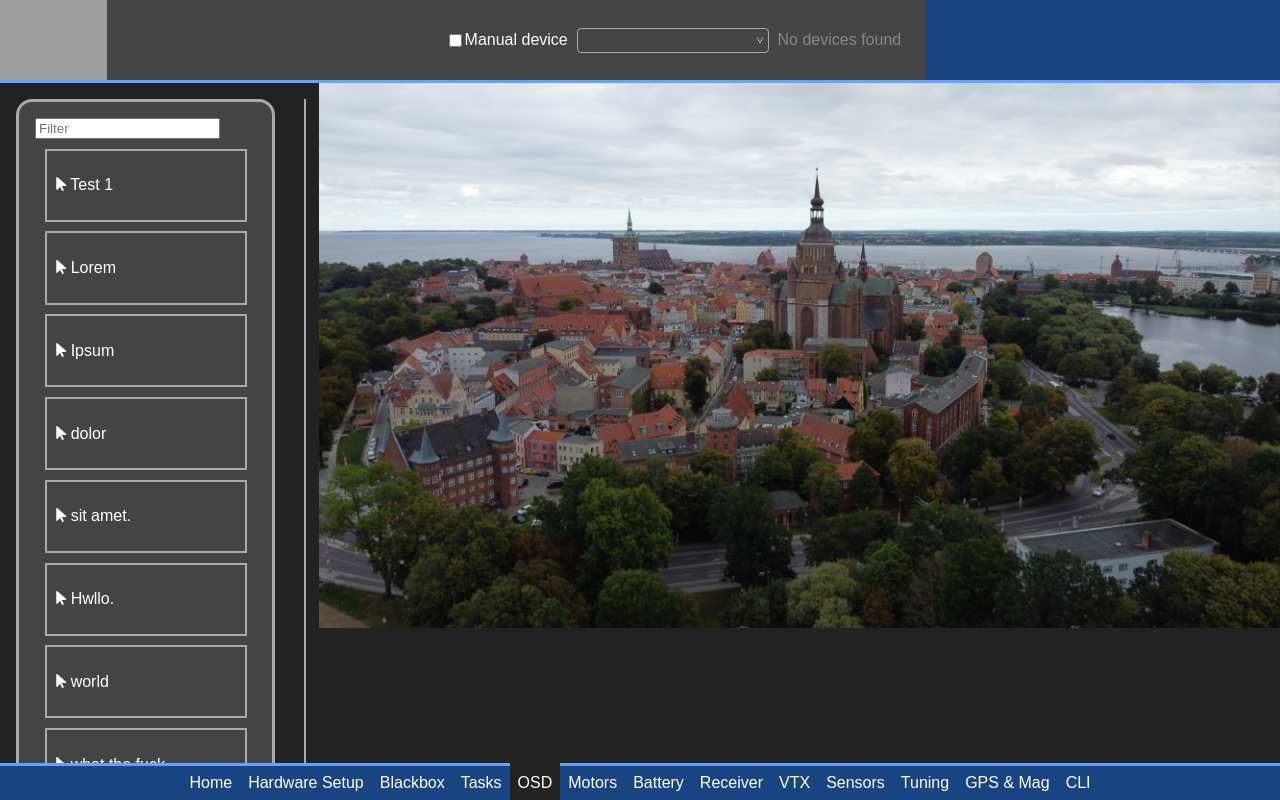
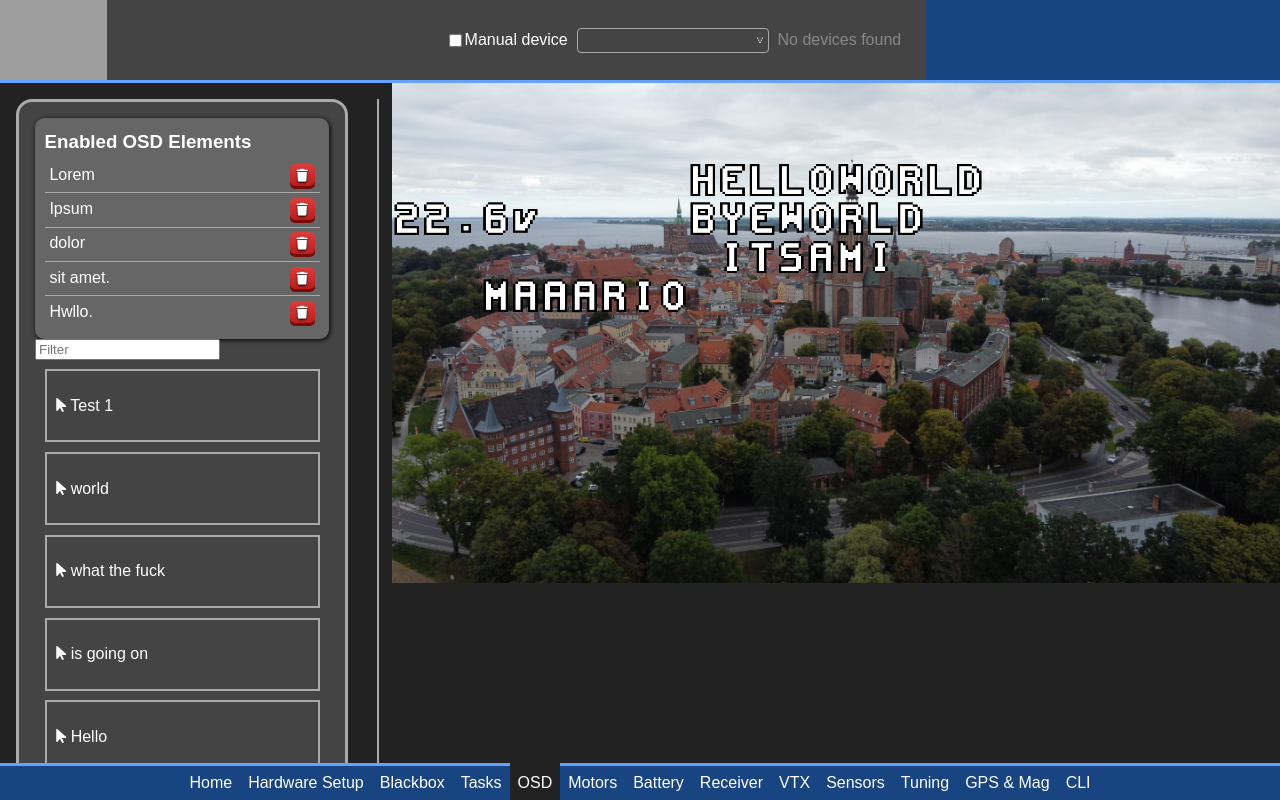
Before and after one commit to bastian2001/Kolibri-FC, a Vue app in the folder Configurator/: page /osd in a window 1280 px wide. Built offline with nearby package versions, Linux system fonts and the light colour scheme; grey boxes are pictures that could not be loaded.

Commit message:
more OSD work

```diff
--- /dev/null
+++ b/Configurator/src/components/TextCanvas.vue
@@ -0,0 +1,85 @@
+<script setup lang="ts">
+import { delay } from '@/utils/utils';
+import { computed, nextTick, onMounted, ref, useTemplateRef, watch } from 'vue';
+
+const props = defineProps<{
+	text: string,
+	chars: HTMLCanvasElement[],
+	rows: number,
+	cols: number,
+	row: number,
+	col: number,
+	opacity: number,
+	poiev: 'none' | 'initial',
+}>();
+const emit = defineEmits(['dragstart', 'dragend'])
+
+const width = ref(0);
+const canvas = useTemplateRef('canvas');
+
+function redraw() {
+	const ctx = canvas.value?.getContext('2d');
+	if (!ctx || !canvas.value) return;
+	const can = canvas.value;
+	const text = props.text;
+	canvas.value.width = 48 * text.length;
+	ctx.clearRect(0, 0, can.width, can.height);
+	for (let i = 0; i < text.length; i++) {
+		const c = props.chars[text.charCodeAt(i)];
+		if (c) ctx.drawImage(c, 48 * i, 0);
+	}
+}
+
+watch(() => props, redraw, { deep: true });
+
+onMounted(() => {
+	nextTick().then(redraw);
+})
+
+const style = computed(() => {
+	let s = '';
+	s += 'top: ' + 100 * props.row / props.rows + '%;\n';
+	s += 'left: ' + 100 * props.col / props.cols + '%;\n';
+	s += 'width: ' + 100 * props.text.length / props.cols + '%;\n';
+	s += 'height: ' + 100 / props.rows + '%;\n';
+	s += 'opacity: ' + props.opacity + ';\n';
+	s += 'pointer-events: ' + props.poiev + ';\n';
+	return s;
+})
+
+function dragStart(event: DragEvent) {
+	if (!event.dataTransfer || !canvas.value?.parentElement) return;
+	event.dataTransfer.setData('text/plain', 'https://www.youtube.com/watch?v=dQw4w9WgXcQ');
+	event.dataTransfer.effectAllowed = 'move';
+	const box = canvas.value.parentElement.getBoundingClientRect();
+	if (!box.width || !box.height) return;
+	const cWidth = box.width / props.cols;
+	const cHeight = box.height / props.rows;
+	const grabbedChar = Math.floor(event.offsetX / cWidth)
+	event.dataTransfer.setDragImage(canvas.value, cWidth * (grabbedChar + 1 / 2), cHeight / 2);
+
+	// let JS capture the full opacity canvas, then send event to dim the view
+	delay(0).then(() => {
+		emit('dragstart', event, grabbedChar, props.text);
+	});
+}
+
+function dragEnd(event: DragEvent) {
+	if (!event.dataTransfer || !canvas.value) return;
+	event.preventDefault();
+	delay(0).then(() => {
+		emit('dragend', event);
+	})
+}
+</script>
+
+<template>
+	<canvas ref="canvas" class="osdText" :width="width" height="72" :style="style" draggable="true"
+		@dragstart="dragStart" @dragend="dragEnd"></canvas>
+</template>
+
+<style scoped>
+.osdText {
+	position: absolute;
+}
+</style>
--- a/Configurator/src/views/Osd.vue
+++ b/Configurator/src/views/Osd.vue
@@ -4,36 +4,43 @@ import { MspFn } from "@/msp/protocol";
 import { computed, onMounted, ref, useTemplateRef } from "vue";
 import fonts from "@/utils/fonts";
 import { useLogStore } from "@/stores/logStore";
+import TextCanvas from "@/components/TextCanvas.vue";
 
 const file = fonts.clarity;
 const chars = ref([] as Uint8Array[]);
 const log = useLogStore();
 const charsDone = ref(0);
-const dragging = ref('' as '' | 'new' | 'move');
+const dragging = ref('none' as 'none' | 'copy' | 'move');
+const draggingId = ref(0);
 const filter = ref('');
-const rows = ref(13)
+const rows = ref(13);
 const cols = ref(30);
 
-const charCanvases: HTMLCanvasElement[] = []
-const osdCanvas = useTemplateRef('osdCanvas')
-const draggerCanvas = useTemplateRef('draggerCanvas')
+const charCanvases: HTMLCanvasElement[] = [];
+const draggerCanvas = useTemplateRef('draggerCanvas');
+const dragCanvasCols = ref(0);
+const draggingRow = ref(0);
+const draggingCol = ref(0);
+const dragText = ref('')
+let grabbedChar = 0;
+const previewImage = useTemplateRef('previewImage')
 
 type OsdElement = {
 	name: string,
 	len: number,
 	def: string,
-	options?: string[],
+	options?: { [key: string]: string },
 }
 const OSD_LIST: OsdElement[] = [
-	{ name: 'Test 1', len: 10, def: 'HELLOWORLD' },
+	{ name: 'Test 1', len: 10, def: 'option 1', options: { 'option 1': 'WHAT YOU\'RE', 'option 2': 'REFERRING TO AS', 'option 3': 'LINUX', 'option 4': 'IS IN FACT', 'option 5': 'GNU/LINUX' } },
 	{ name: 'Lorem', len: 3, def: 'BYEWORLD' },
-	{ name: 'Ipsum', len: 16, def: 'HELLOWORLD' },
-	{ name: 'dolor', len: 8, def: 'HELLOWORLD' },
-	{ name: 'sit amet.', len: 2, def: 'HELLOWORLD' },
+	{ name: 'Ipsum', len: 16, def: 'ITSAMI' },
+	{ name: 'dolor', len: 8, def: 'MAAARIO' },
+	{ name: 'sit amet.', len: 2, def: '22.6\u0006' },
 	{ name: 'Hwllo.', len: 2, def: 'HELLOWORLD' },
 	{ name: 'world', len: 2, def: 'HELLOWORLD' },
 	{ name: 'what the fuck', len: 2, def: 'HELLOWORLD' },
-	{ name: 'is going on', len: 2, def: 'HELLOWORLD' },
+	{ name: 'is going on', len: 2, def: 'I use Arch btw', options: { 'I use Arch btw': 'NEIN MANN', 'actually I don\'t': 'ICH WILL NOCH NICHT GEHEN', 'sudo rm -rf --no-preserve-root': 'ICH WILL NOCH EIN', 'Microslop sucks': 'BISSCHEN TANZEN' } },
 	{ name: 'Hello', len: 2, def: 'HELLOWORLD' },
 	{ name: 'it\'s me', len: 2, def: 'HELLOWORLD' },
 	{ name: 'Never gonna', len: 2, def: 'HELLOWORLD' },
@@ -47,6 +54,20 @@ const OSD_LIST: OsdElement[] = [
 	{ name: 'LQI? nah', len: 2, def: 'HELLOWORLD' },
 	{ name: 'badumm tss.', len: 2, def: 'HELLOWORLD' },
 ]
+
+type OsdPlacement = {
+	id: number,
+	posX: number,
+	posY: number,
+	option: string,
+};
+const activeElements = ref([
+	{ id: 1, posX: 10, posY: 3 },
+	{ id: 2, posX: 11, posY: 4 },
+	{ id: 3, posX: 3, posY: 5 },
+	{ id: 4, posX: 0, posY: 3 },
+	{ id: 5, posX: 10, posY: 2 },
+] as OsdPlacement[])
 
 const filteredList = computed(() => {
 	return OSD_LIST.filter(s => s.name.toLocaleLowerCase().includes(filter.value.toLocaleLowerCase()));
@@ -114,41 +135,67 @@ function createCanvases() {
 	}
 }
 
-function dragStart(el: OsdElement, event: DragEvent) {
+function dragStart(el: OsdElement, event: DragEvent, type: 'copy' | 'move', gChar = 0, text = '') {
+	if (type === 'copy') {
+		if (!event.dataTransfer) return;
+		event.dataTransfer.setData('text/plain', 'https://www.youtube.com/watch?v=dQw4w9WgXcQ');
+		event.dataTransfer.effectAllowed = type;
+
 		const canvas = draggerCanvas.value;
 		if (!canvas) return;
-	canvas.width = 48 * el.def.length;
+		let t = text || el.def
+		if (el.options && !text) t = el.options[el.def]
+		canvas.width = 48 * t.length;
+		dragCanvasCols.value = t.length;
+		dragText.value = t
 		canvas.height = 72;
 		const ctx = canvas.getContext('2d');
 		if (!ctx) return;
 		ctx.clearRect(0, 0, canvas.width, canvas.height);
-	for (let i = 0; i < el.def.length; i++) {
-		ctx.drawImage(charCanvases[el.def.charCodeAt(i)], 48 * i, 0);
+		for (let i = 0; i < t.length; i++) {
+			ctx.drawImage(charCanvases[t.charCodeAt(i)], 48 * i, 0);
 		}
-	if (!event.dataTransfer) return;
-	event.dataTransfer.setData('text/plain', 'dummy');
-	event.dataTransfer.setDragImage(canvas, 24, 36);
-	event.dataTransfer.effectAllowed = 'copy'
+		if (!previewImage.value) return;
+		const box = previewImage.value.getBoundingClientRect();
+		const cWidth = box.width / cols.value;
+		const cHeight = box.height / rows.value;
+		event.dataTransfer.setDragImage(canvas, cWidth * (gChar + 1 / 2), cHeight / 2);
+	} else {
+		dragText.value = text
+	}
+
+	dragging.value = type
+	grabbedChar = gChar
+	draggingId.value = OSD_LIST.indexOf(el)
 }
 function dragEnd(event: DragEvent) {
 	event.preventDefault();
-	const ctx = osdCanvas.value?.getContext('2d')
-	if (!ctx || !draggerCanvas.value) return;
+	dragging.value = 'none'
 }
 const dragover = (event: DragEvent) => {
-	console.log('dragover')
 	event.preventDefault();
 	if (!event.dataTransfer) return;
-	event.dataTransfer.dropEffect = 'copy'
-	console.log(event.pageX, event.x, event.layerX, event.clientX, event.offsetX, event.screenX, event.movementX)
+	event.dataTransfer.dropEffect = dragging.value;
+
+	if (!previewImage.value || draggingId.value === -1 || (dragging.value !== 'copy' && dragging.value !== 'move')) return;
+	const box = previewImage.value.getBoundingClientRect();
+	draggingRow.value = Math.floor(event.offsetY / box.height * rows.value);
+	draggingCol.value = Math.floor(event.offsetX / box.width * cols.value) - grabbedChar;
 }
 function dropped(event: DragEvent) {
 	event.preventDefault();
-	if (!osdCanvas.value || !draggerCanvas.value) return;
-	const box = osdCanvas.value.getBoundingClientRect();
-	const ctx = osdCanvas.value.getContext('2d');
-	if (!ctx) return;
-	ctx.drawImage(draggerCanvas.value, event.offsetX * 1600 / box.width, event.offsetY * 900 / box.height);
+	if (!previewImage.value || draggingId.value === -1 || (dragging.value !== 'copy' && dragging.value !== 'move')) return;
+	const box = previewImage.value.getBoundingClientRect();
+	const row = Math.floor(event.offsetY / box.height * rows.value);
+	const col = Math.floor(event.offsetX / box.width * cols.value) - grabbedChar;
+	const el = activeElements.value.find(ae => ae.id === draggingId.value);
+	const osdEl = OSD_LIST[draggingId.value]
+	if (el) {
+		el.posX = col;
+		el.posY = row;
+	} else {
+		activeElements.value.push({ id: draggingId.value, posX: col, posY: row, option: osdEl.def });
+	}
 }
 
 onMounted(() => {
@@ -170,27 +217,54 @@ onMounted(() => {
 <template>
 	<div class="wrapper">
 		<div class="osdListWrapper">
+			<div class="activeElements" v-if="activeElements.length">
+				<h3>Enabled OSD Elements</h3>
+				<div class="activeElement" v-for="el in activeElements">
+					<div class="activeLeft">
+						<p>{{ OSD_LIST[el.id].name }}</p>
+						<div class="options" v-if="OSD_LIST[el.id].options">
+							<select v-model="el.option">
+								<option v-for="(_, i) in OSD_LIST[el.id].options" :value="i">{{ i }}</option>
+							</select>
+						</div>
+					</div>
+					<button class="defaultBtn red small"
+						@click="() => { activeElements.splice(activeElements.indexOf(el), 1) }">
+						<i class="fa-solid fa-trash"></i>
+					</button>
+				</div>
+			</div>
 			<div class="osdSearch">
 				<input type="text" v-model="filter" placeholder="Filter">
 			</div>
-			<div class="osdList" v-if="dragging !== 'move'">
-				<div class="listElem" v-for="el in filteredList" draggable="true"
-					@dragstart="(event) => { dragStart(el, event) }" @dragend="dragEnd">
+			<div class="osdList">
+				<div class="listElem"
+					v-for="el in filteredList.filter((_, i) => activeElements.findIndex(el => el.id === i) === -1)"
+					draggable="true" @dragstart="(event) => { dragStart(el, event, 'copy') }" @dragend="dragEnd">
 					<p><i class="fa-solid fa-arrow-pointer"></i> {{ el.name }}</p>
 				</div>
 			</div>
-			<div class="trash" v-else></div>
+			<div class="trash" v-if="dragging === 'move'"></div>
 		</div>
 		<div class="line"></div>
 		<div class="previewWrapper">
 			<div class="preview">
-				<div class="previewImage" @drop="dropped" @dragover="dragover">
-					<div class="grid" :style="`display: ${dragging === '' ? 'none' : 'block'}`">
+				<div class="previewImage" @drop="dropped" @dragover="dragover" ref="previewImage">
+					<img src="@assets/DJI_0124.JPG">
+					<div class="grid" :style="`display: ${dragging === 'none' ? 'none' : 'block'}`">
 						<div class="hline" v-for="i in (rows - 1)" :style="`top: ${100 * i / rows}%`"></div>
 						<div class="vline" v-for="i in (cols - 1)" :style="`left: ${100 * i / cols}%`"></div>
 					</div>
-					<canvas class="draggerCanvas" ref="draggerCanvas"></canvas>
-					<canvas ref="osdCanvas" class="osdCanvas" width="1600" height="900"></canvas>
+					<canvas class="draggerCanvas" ref="draggerCanvas"
+						:style="`width: ${100 * dragCanvasCols / cols}%; height: ${100 / rows}%;`"></canvas>
+					<TextCanvas v-for="el in activeElements"
+						:opacity="(el.id === draggingId && dragging !== 'none') ? 0 : 1" :key="el.id"
+						:text="OSD_LIST[el.id].options ? OSD_LIST[el.id].options![el.option] : OSD_LIST[el.id].def"
+						:rows="rows" :cols="cols" :row="el.posY" :col="el.posX" :chars="charCanvases"
+						@dragstart="(event, grabbedChar, text) => { dragStart(OSD_LIST[el.id], event, 'move', grabbedChar, text) }"
+						:poiev="dragging !== 'none' ? 'none' : 'initial'" @dragend="dragEnd" />
+					<TextCanvas v-if="dragging !== 'none'" :opacity="0.5" :rows="rows" :cols="cols"
+						:chars="charCanvases" :text="dragText" :row="draggingRow" :col="draggingCol" :poiev="'none'" />
 				</div>
 			</div>
 		</div>
@@ -202,7 +276,10 @@ onMounted(() => {
 </template>
 
 <style scoped>
-input {
+input,
+textarea,
+button:not(.defaultBtn),
+select {
 	color: black;
 }
 
@@ -220,6 +297,35 @@ input {
 	border: 3px solid;
 	border-color: var(--border-color);
 	flex-grow: 1;
+}
+
+.activeElements {
+	padding: .6rem;
+	border-radius: .6rem;
+	box-shadow: 1px 1px 5px 0px black;
+	background-color: var(--background-highlight);
+}
+
+.activeElements h3 {
+	margin: .2rem 0px .4rem 0px;
+}
+
+.activeElement {
+	display: flex;
+	align-items: center;
+	padding: .3rem .3rem .4rem .3rem;
+}
+
+.activeElement:not(:last-child) {
+	border-bottom: 1px solid var(--border-color);
+}
+
+.activeLeft {
+	flex-grow: 1;
+}
+
+.activeLeft p {
+	margin: 0px;
 }
 
 .listElem {
@@ -248,6 +354,7 @@ input {
 .previewImage {
 	position: relative;
 	aspect-ratio: 16/9;
+	overflow: hidden;
 	min-width: 500px;
 	max-height: 70vh;
 	background-image: url('/src/assets/DJI_0124.JPG');
@@ -255,6 +362,14 @@ input {
 	background-repeat: no-repeat;
 	background-size: cover;
 	margin: 0px auto;
+}
+
+.previewImage img {
+	width: 100%;
+	height: auto;
+	position: absolute;
+	top: 50%;
+	transform: translateY(-50%);
 }
 
 .grid {
@@ -266,19 +381,21 @@ input {
 .hline {
 	height: 1px;
 	width: 100%;
-	background-color: grey;
+	background-color: lightgrey;
 	position: absolute;
+	pointer-events: none;
 }
 
 .vline {
 	width: 1px;
 	height: 100%;
-	background-color: grey;
+	background-color: lightgrey;
 	position: absolute;
+	pointer-events: none;
 }
 
 .draggerCanvas {
-	/* hide it away, but it needs to be in the DOM and technically on-screen to be used */
+	/* hide it away, but it needs to be in the DOM and on-screen to be used */
 	position: absolute;
 	bottom: 0px;
 	z-index: -1;
```
Lines whose indentation alone changed are shown as unchanged.
